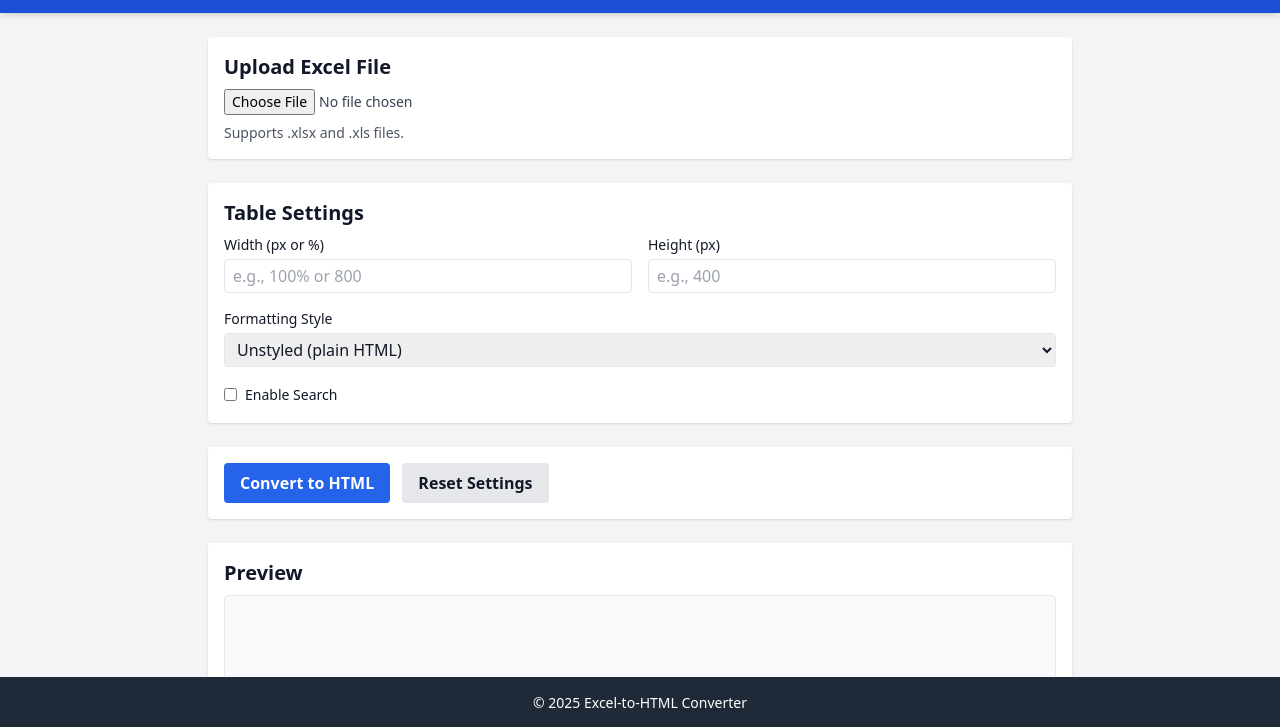
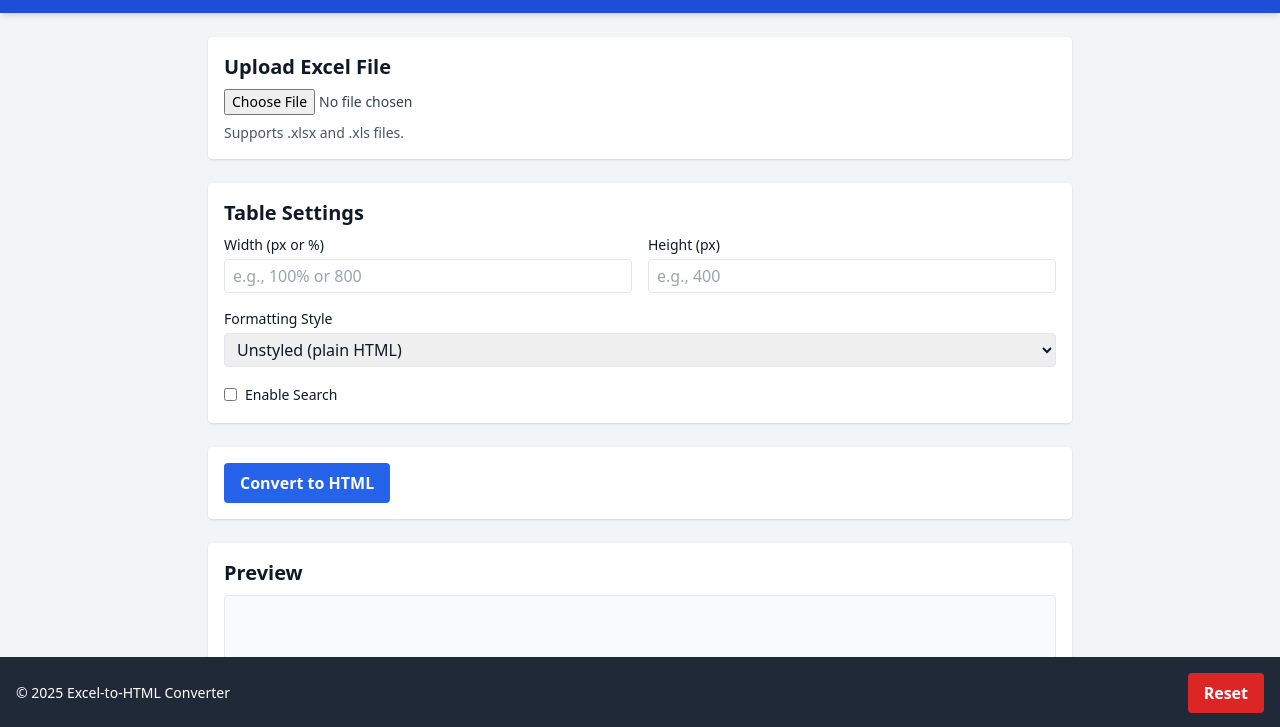
Before and after one commit to evperkinsjr/excel-to-html-converter, a plain HTML site: page index.html in a window 1280 px wide. Shown: the part 71-798 px from the top of the page. Drawn offline with nearby package versions, Linux system fonts and the light colour scheme.

Commit message:
style: move reset button to footer so it's always accessible

```diff
--- a/index.html
+++ b/index.html
@@ -51,10 +51,9 @@
             </div>
         </section>
 
-        <!-- Step 3: Convert or Reset -->
+        <!-- Step 3: Convert -->
         <section class="mb-6 bg-white p-4 rounded shadow">
             <button id="convert-btn" class="bg-blue-600 hover:bg-blue-700 text-white font-semibold px-4 py-2 rounded">Convert to HTML</button>
-            <button id="reset-btn" class="ml-2 bg-gray-200 hover:bg-gray-300 text-gray-900 font-semibold px-4 py-2 rounded">Reset Settings</button>
         </section>
 
         <!-- Preview -->
@@ -78,8 +77,10 @@
 
     </main>
 
-    <footer class="sticky bottom-0 bg-gray-800 text-white text-center py-4">
+    <footer class="sticky bottom-0 bg-gray-800 text-white flex items-center justify-between px-4 py-4">
         <p class="text-sm">&copy; 2025 Excel-to-HTML Converter</p>
+        <button id="reset-btn" class="bg-red-600 hover:bg-red-700 text-white font-semibold px-4 py-2 rounded">Reset</button>
+
     </footer>
 
     <!-- SheetJS (xlsx) CDN -->
```
